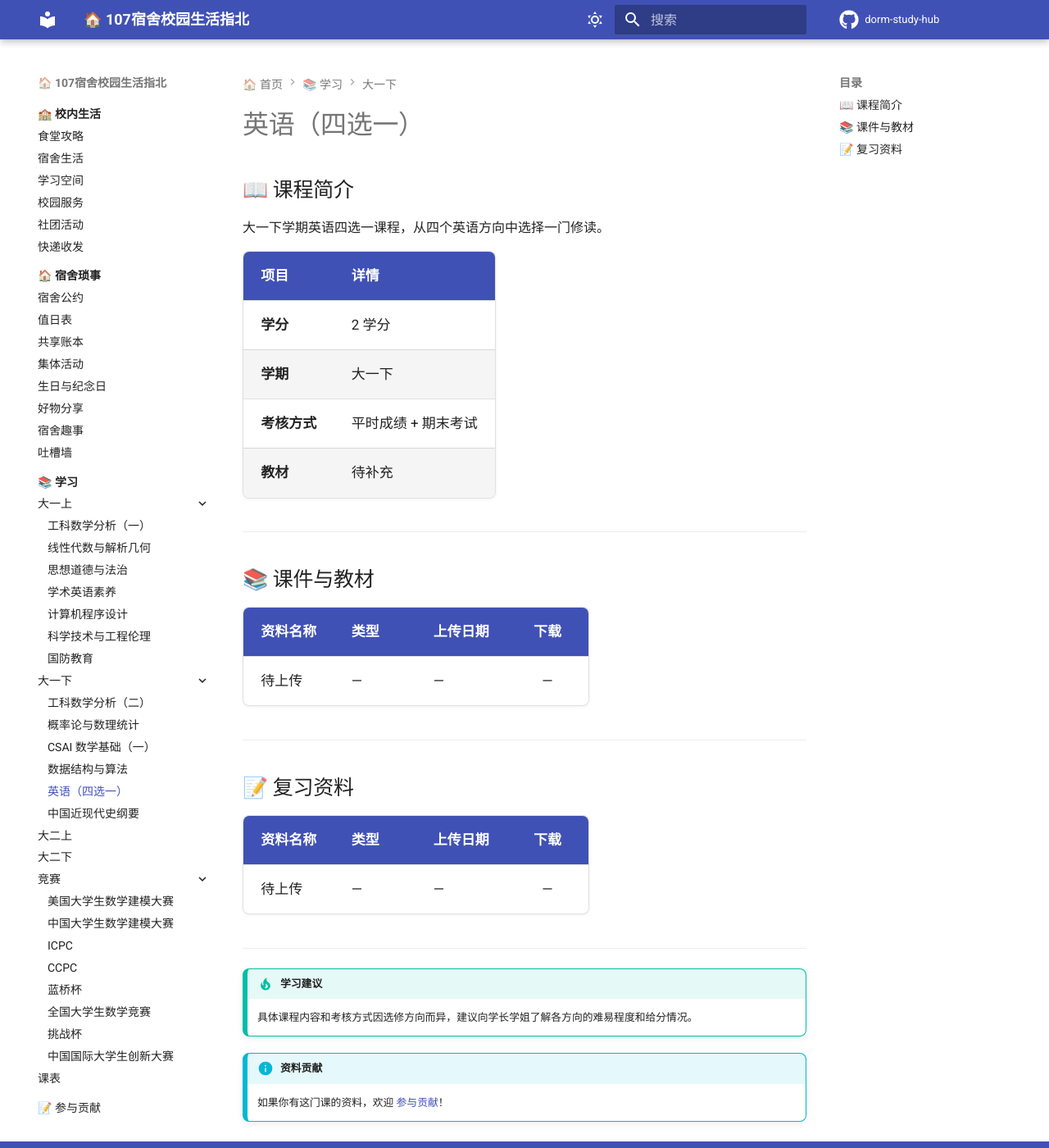
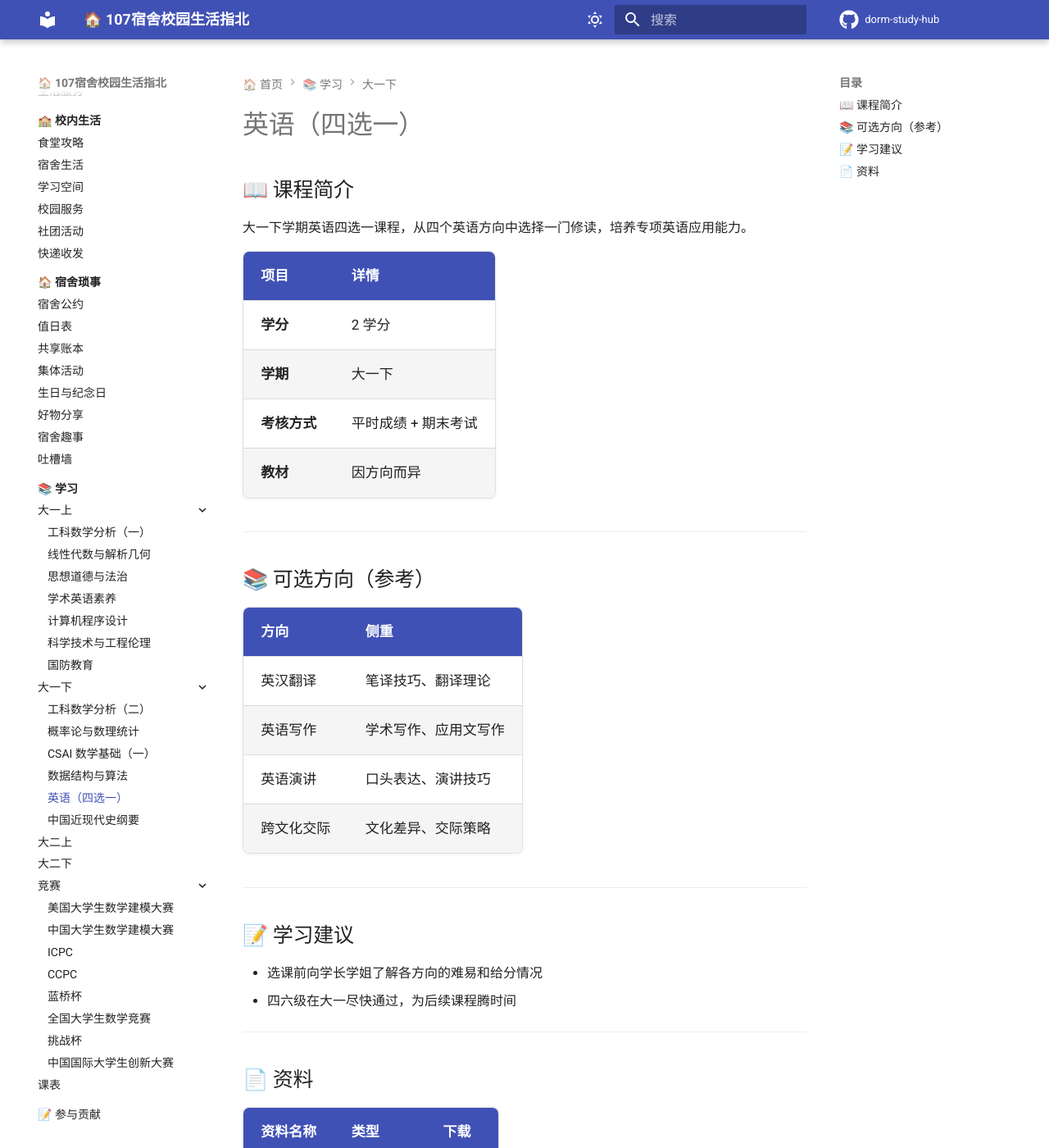
Before and after one commit to chengjiawei-cell/dorm-study-hub, an MkDocs documentation site: the page built from docs/学习/大一下/英语（四选一）.md, in a window 1280 px wide and 1400 px high. Shown: the whole window at 82% size. Built offline with MkDocs 1.6.1 and Material for MkDocs 9.7.7, drawn with Linux system fonts in a browser that asks for light colours; comment, search, counter and statistics services are not loaded.

```diff
--- a/docs/学习/大一下/英语（四选一）.md
+++ b/docs/学习/大一下/英语（四选一）.md
@@ -2,35 +2,42 @@
 
 ## 📖 课程简介
 
-大一下学期英语四选一课程，从四个英语方向中选择一门修读。
+大一下学期英语四选一课程，从四个英语方向中选择一门修读，培养专项英语应用能力。
 
 | 项目 | 详情 |
 |------|------|
 | **学分** | 2 学分 |
 | **学期** | 大一下 |
 | **考核方式** | 平时成绩 + 期末考试 |
-| **教材** | 待补充 |
+| **教材** | 因方向而异 |
 
 ---
 
-## 📚 课件与教材
+## 📚 可选方向（参考）
 
-| 资料名称 | 类型 | 上传日期 | 下载 |
-|---------|------|---------|:--:|
-| 待上传 | — | — | — |
+| 方向 | 侧重 |
+|------|------|
+| 英汉翻译 | 笔译技巧、翻译理论 |
+| 英语写作 | 学术写作、应用文写作 |
+| 英语演讲 | 口头表达、演讲技巧 |
+| 跨文化交际 | 文化差异、交际策略 |
 
 ---
 
-## 📝 复习资料
+## 📝 学习建议
 
-| 资料名称 | 类型 | 上传日期 | 下载 |
-|---------|------|---------|:--:|
-| 待上传 | — | — | — |
+- 选课前向学长学姐了解各方向的难易和给分情况
+- 四六级在大一尽快通过，为后续课程腾时间
 
 ---
 
-!!! tip "学习建议"
-    具体课程内容和考核方式因选修方向而异，建议向学长学姐了解各方向的难易程度和给分情况。
+## 📄 资料
+
+| 资料名称 | 类型 | 下载 |
+|---------|------|:--:|
+| 待上传 | — | — |
+
+---
 
 !!! info "资料贡献"
     如果你有这门课的资料，欢迎 [参与贡献](../../参与贡献.md)！
```
Also changed, not shown: docs/学习/大一上/国防教育.md (+21 -9 lines), docs/学习/大二上/index.md (+15 -0 lines), docs/学习/大二下/index.md (+15 -0 lines), 2 other files.
